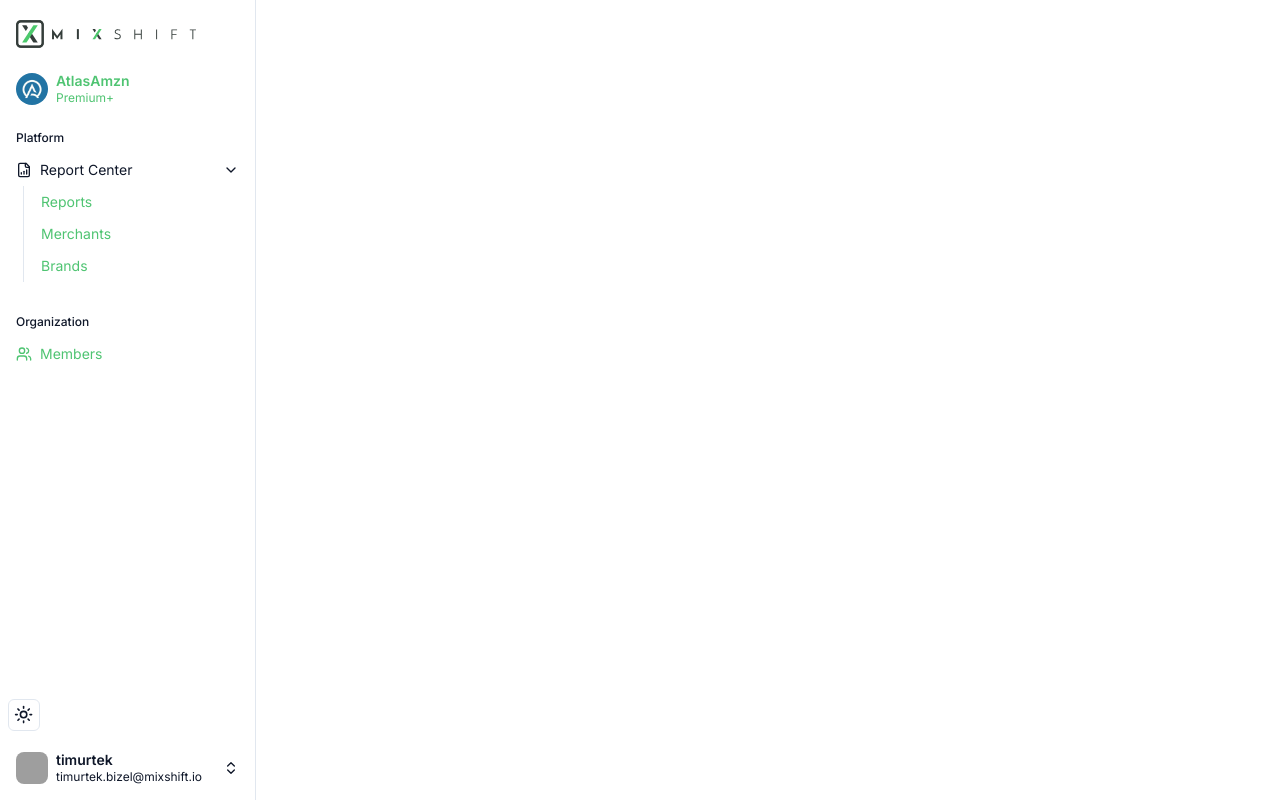
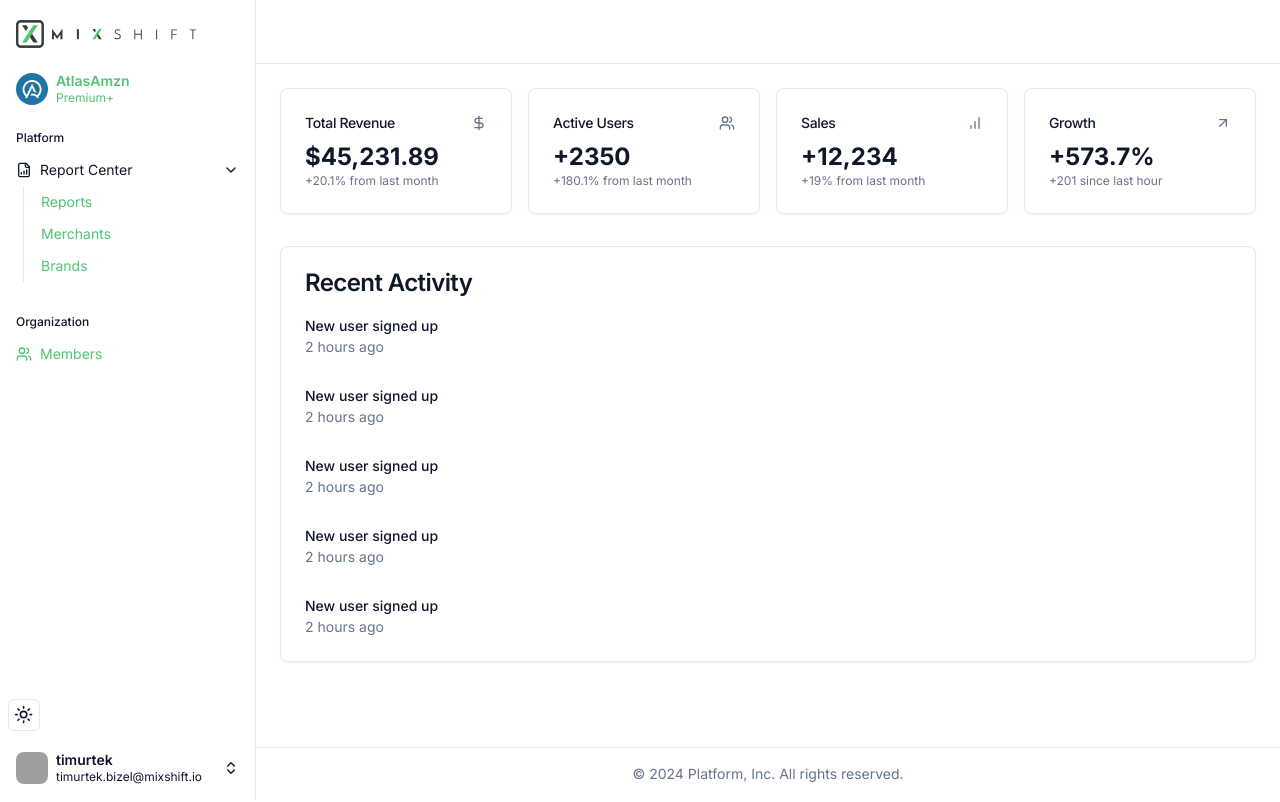
Before and after one commit to miXshift/mx-next-unified, a Next.js app in the folder apps/mx-next-client/: page /dashboard in a window 1280 px wide. Shown: the top 802 px of the page. Built offline with nearby package versions, Linux system fonts and the light colour scheme; grey boxes are pictures that could not be loaded.

Commit message:
Fix(-): auth layout fixed

```diff
--- a/apps/mx-next-client/app/(authenticated)/layout.tsx
+++ b/apps/mx-next-client/app/(authenticated)/layout.tsx
@@ -10,12 +10,12 @@ export default function DashboardLayout({
   children: React.ReactNode;
 }) {
   return (
-    <div className="w-full h-full">
+    <div className="w-full h-full flex">
       <AppSidebar />
       <SidebarInset>
         <div className="flex-1 flex flex-col w-full">
           <AppLayoutHeader />
-          <main className="flex-1 p-6">{children}</main>
+          <main className="flex-1 p-6 w-full">{children}</main>
           <AppLayoutFooter />
         </div>
       </SidebarInset>
```
